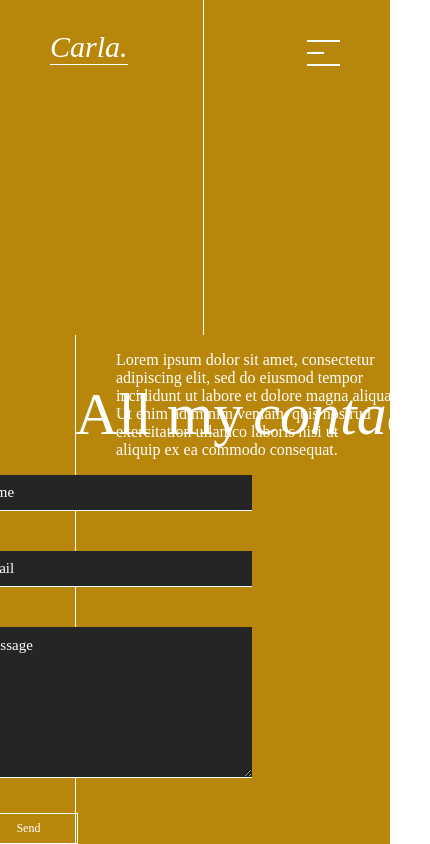
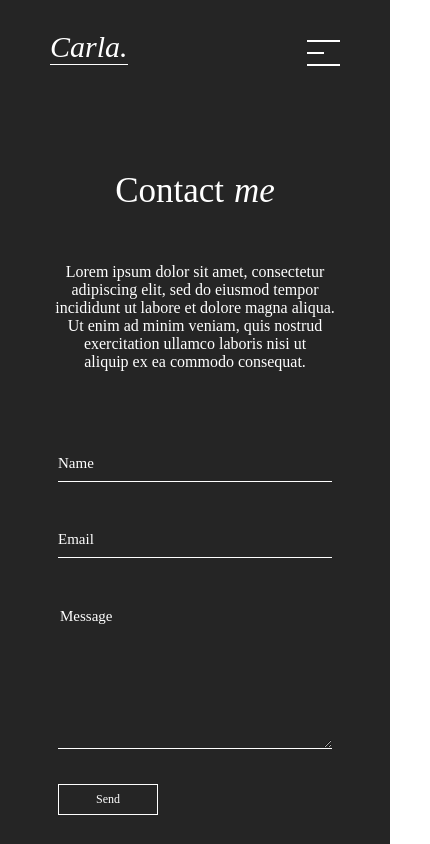
Before and after one commit to CarlaCmpn/Portfolio, a Vue app: page /contact in a window 390 px wide. Shown: the whole page, 430 px wide, since content can reach past the window. Built offline with nearby package versions, Linux system fonts and the light colour scheme.

Commit message:
responsive suite

```diff
--- a/json/data.json
+++ b/json/data.json
@@ -41,11 +41,11 @@
 		{
 			"title": "My portfolio",
 			"description": "My new folio",
-			"subtitle_presentation": "",
-			"text_presentation": "",
-			"date": "",
-			"role": "",
-			"type_of_project": "",
+			"subtitle_presentation": "Presentation",
+			"text_presentation": "Ce portfolio a pour objectif de rassembler l’ensemble des projets qui me tienne à coeur et que je souhaite partager. Il a été conçu entièrement par moi avec vue.js pour le développement et figma pour la réalisation des  maquettes.",
+			"date": "2020",
+			"role": "Web developper and  designer",
+			"type_of_project": "Personnal project",
 			"title_roadmap_word_1": "",
 			"title_roadmap_word_2": "",
 			"text_roadmap_1": "",
--- a/src/pages/About/about.css
+++ b/src/pages/About/about.css
@@ -362,7 +362,6 @@
 
 @media screen and (max-width: 430px) {
   .container {
-    background-color: indianred;
     flex-wrap: wrap;
     overflow-y: scroll;
     height: auto;
--- a/src/pages/About/about.scss
+++ b/src/pages/About/about.scss
@@ -418,7 +418,7 @@
 
 @media screen and (max-width: 430px){
 	.container{
-		background-color: indianred;
+		// background-color: indianred;
 		flex-wrap: wrap;
 		overflow-y: scroll;
 		height: auto;
--- a/src/pages/Contact/Contact.vue
+++ b/src/pages/Contact/Contact.vue
@@ -2,15 +2,10 @@
 	<div class="container">
 		<div class="title-block">
 			<div class="title">
-				<h2>All my</h2>
+				<h2>Contact</h2>
 				<div class="block">
-				<p>c</p>
-				<p>o</p>
-				<p>n</p>
-				<p>t</p>
-				<p>a</p>
-				<p>c</p>
-				<p>t</p>
+				<p>m</p>
+				<p>e</p>
 				</div>
 			</div>
 			<div class="image">
@@ -31,9 +26,6 @@
 				<button type="submit">Send</button>
 			</form>
 		</div>
-		<div class="links">
-
-		</div>
 	</div>
 </template>
 
--- a/src/pages/Contact/contact.css
+++ b/src/pages/Contact/contact.css
@@ -8,6 +8,8 @@
   overflow-x: hidden;
   overflow-y: hidden;
   white-space: nowrap;
+  flex-direction: column;
+  flex-wrap: wrap;
 }
 
 @keyframes opacity {
@@ -106,24 +108,24 @@
 
 .container .description {
   display: flex;
+  align-items: flex-end;
   justify-content: center;
-  align-items: center;
-  width: 25%;
+  width: 75%;
   border-left: 1px #ffffff solid;
   box-sizing: border-box;
-  padding: 0 40px;
-  height: auto;
+  height: 40%;
 }
 
 .container .description .description-content {
   display: flex;
   flex-direction: column;
   justify-content: center;
-  width: 100%;
-  height: 35%;
+  width: auto;
+  height: auto;
 }
 
 .container .description .description-content p {
+  text-align: center;
   font-size: 16px;
   font-weight: normal;
 }
@@ -133,7 +135,8 @@
   flex-direction: column;
   justify-content: center;
   align-items: center;
-  width: 25%;
+  width: 75%;
+  height: 60%;
   border-left: 1px #ffffff solid;
 }
 
@@ -195,26 +198,103 @@
   color: #252525;
 }
 
-.container .links {
-  display: flex;
-  justify-content: center;
-  align-items: flex-end;
-  width: 25%;
-  border-left: 1px #ffffff solid;
+@media screen and (max-width: 1024px) and (min-width: 431px) {
+  .container {
+    padding: 0;
+  }
+  .container .title-block {
+    display: flex;
+    justify-content: flex-end;
+    width: 100%;
+    height: 25vh;
+    border: none;
+    margin: 0;
+    padding: 0;
+  }
+  .container .title-block .title {
+    display: flex;
+    width: 100%;
+    flex-direction: column;
+    justify-content: flex-end;
+    align-items: center;
+    position: relative;
+    top: 0;
+  }
+  .container .title-block .title h2 {
+    font-size: 45px;
+    font-weight: normal;
+    margin: 0;
+  }
+  .container .title-block .title .block p {
+    font-size: 45px;
+  }
+  .container .title-block .image {
+    display: none;
+  }
+  .container .description {
+    display: flex;
+    justify-content: center;
+    align-items: center;
+    width: 100%;
+    height: 25vh;
+    border: none;
+  }
+  .container .form {
+    padding: 40px 0;
+    width: 100%;
+    height: 40vh;
+    border: none;
+  }
 }
 
-.container .links .links-content {
-  display: flex;
-  flex-direction: column;
-  justify-content: space-between;
-  width: 100%;
-  height: 35%;
-  padding: 100px 60px;
-  box-sizing: border-box;
+@media screen and (max-width: 430px) {
+  .container {
+    padding: 0;
+  }
+  .container .title-block {
+    display: flex;
+    justify-content: flex-end;
+    width: 100%;
+    height: 25vh;
+    border: none;
+    margin: 0;
+    padding: 0;
+  }
+  .container .title-block .title {
+    display: flex;
+    width: 100%;
+    flex-direction: row;
+    justify-content: center;
+    align-items: center;
+    position: relative;
+    top: 0;
+  }
+  .container .title-block .title h2 {
+    font-size: 35px;
+    font-weight: normal;
+    margin: 0;
+  }
+  .container .title-block .title .block {
+    margin-left: 10px;
+  }
+  .container .title-block .title .block p {
+    font-size: 35px;
+  }
+  .container .title-block .image {
+    display: none;
+  }
+  .container .description {
+    display: flex;
+    justify-content: center;
+    align-items: center;
+    width: 100%;
+    height: 25vh;
+    border: none;
+  }
+  .container .form {
+    padding: 40px 0;
+    width: 100%;
+    height: 40vh;
+    border: none;
+  }
 }
-
-.container .links .links-content a {
-  font-size: 16px;
-  color: #ffffff;
-  text-decoration: none;
-}
--- a/src/pages/Contact/contact.scss
+++ b/src/pages/Contact/contact.scss
@@ -8,6 +8,8 @@
     overflow-x: hidden;
     overflow-y: hidden;
 	white-space: nowrap;
+	flex-direction: column;
+	flex-wrap: wrap;
 
 
 	@keyframes opacity {
@@ -111,22 +113,24 @@
 
 	.description{
 		display: flex;
+		align-items: flex-end;
 		justify-content: center;
-		align-items: center;
-		width: 25%;
+		width: 75%;
 		border-left: 1px #ffffff solid;
 		box-sizing: border-box;
-		padding: 0 40px;
-		height: auto;
+		// padding: 0 40px;
+		height: 40%;
+		// background-color: indianred;
 
 		.description-content{
 			display: flex;
 			flex-direction: column;
 			justify-content: center;
-			width: 100%;
-			height: 35%;
+			width: auto;
+			height:auto;
 
 			p{
+				text-align: center;
 				font-size: 16px;
 				font-weight: normal;
 			}
@@ -139,8 +143,10 @@
 		flex-direction: column;
 		justify-content: center;
 		align-items: center;
-		width: 25%;
+		width: 75%;
+		height: 60%;
 		border-left: 1px #ffffff solid;
+		// background-color: lightblue;
 
 		form{
 			display: flex;
@@ -200,28 +206,129 @@
 			}
 		}
 	}
+}
 
-	.links{
-		display: flex;
-		justify-content: center;
-		align-items: flex-end;
-		width: 25%;
-		border-left: 1px #ffffff solid;
+@media screen and (max-width: 1024px) and (min-width: 431px){
+	.container{
+		// background-color: lightcoral;
+		padding: 0;
 
-		.links-content{
+		.title-block{
 			display: flex;
-			flex-direction: column;
-			justify-content: space-between;
+			justify-content: flex-end;
 			width: 100%;
-			height: 35%;
-			padding: 100px 60px;
-			box-sizing: border-box;
+			height: 25vh;
+			border: none;
+			margin: 0;
+			padding: 0;
+			// background-color: lightgreen;
 
-			a{
-				font-size: 16px;
-				color: #ffffff;
-				text-decoration: none;
+			.title{
+				display: flex;
+				width: 100%;
+				flex-direction: column;
+				justify-content: flex-end;
+				align-items: center;
+				position: relative;
+				top: 0;
+
+				h2{
+					font-size: 45px;
+					font-weight: normal;
+					margin: 0;
+				}
+
+				.block{
+					p{
+						font-size: 45px;
+					}
+				}
 			}
+
+			.image{
+				display: none;
+			}
+		}
+
+		.description{
+			display: flex;
+			justify-content: center;
+			align-items: center;
+			width: 100%;
+			height: 25vh;
+			border: none;
+			// background-color: lightpink;
+		}
+
+		.form{
+			padding: 40px 0;
+			width: 100%;
+			height: 40vh;
+			border: none;
+			// background-color: lime;
 		}
 	}
 }
+
+@media screen and (max-width: 430px){
+	.container{
+		// background-color: lightcoral;
+		padding: 0;
+
+		.title-block{
+			display: flex;
+			justify-content: flex-end;
+			width: 100%;
+			height: 25vh;
+			border: none;
+			margin: 0;
+			padding: 0;
+			// background-color: lightgreen;
+
+			.title{
+				display: flex;
+				width: 100%;
+				flex-direction: row;
+				justify-content: center;
+				align-items: center;
+				position: relative;
+				top: 0;
+
+				h2{
+					font-size: 35px;
+					font-weight: normal;
+					margin: 0;
+				}
+
+				.block{
+					margin-left: 10px;
+					p{
+						font-size: 35px;
+					}
+				}
+			}
+
+			.image{
+				display: none;
+			}
+		}
+
+		.description{
+			display: flex;
+			justify-content: center;
+			align-items: center;
+			width: 100%;
+			height: 25vh;
+			border: none;
+			// background-color: lightpink;
+		}
+
+		.form{
+			padding: 40px 0;
+			width: 100%;
+			height: 40vh;
+			border: none;
+			// background-color: lime;
+		}
+	}
+}
--- a/src/pages/Home/home.css
+++ b/src/pages/Home/home.css
@@ -301,7 +301,6 @@
     display: flex;
     padding: 0;
     flex-direction: column;
-    background-color: darkkhaki;
   }
   .container .title-block {
     display: flex;
@@ -364,7 +363,6 @@
     display: flex;
     padding: 0;
     flex-direction: column;
-    background-color: darkgoldenrod;
   }
   .container .title-block {
     display: flex;
--- a/src/pages/Home/home.scss
+++ b/src/pages/Home/home.scss
@@ -312,7 +312,7 @@
 		display: flex;
 		padding: 0;
 		flex-direction: column;
-		background-color: darkkhaki;
+		// background-color: darkkhaki;
 
 		.title-block{
 			display: flex;
@@ -391,7 +391,7 @@
 		display: flex;
 		padding: 0;
 		flex-direction: column;
-		background-color: darkgoldenrod;
+		// background-color: darkgoldenrod;
 
 		.title-block{
 			display: flex;
```
Also changed, not shown: src/pages/About/about.min.css, src/pages/Contact/contact.min.css, src/pages/Home/home.min.css.
